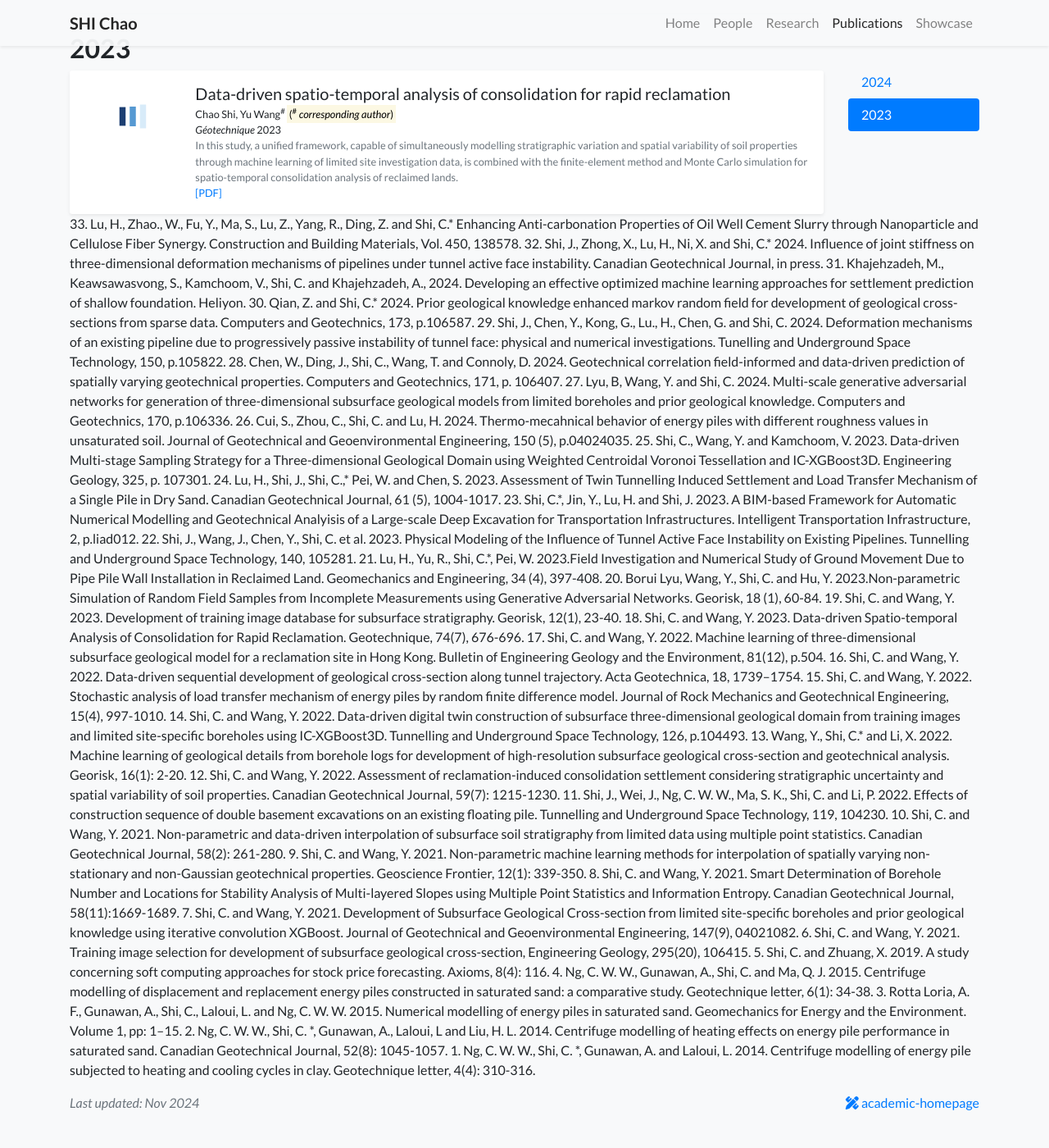
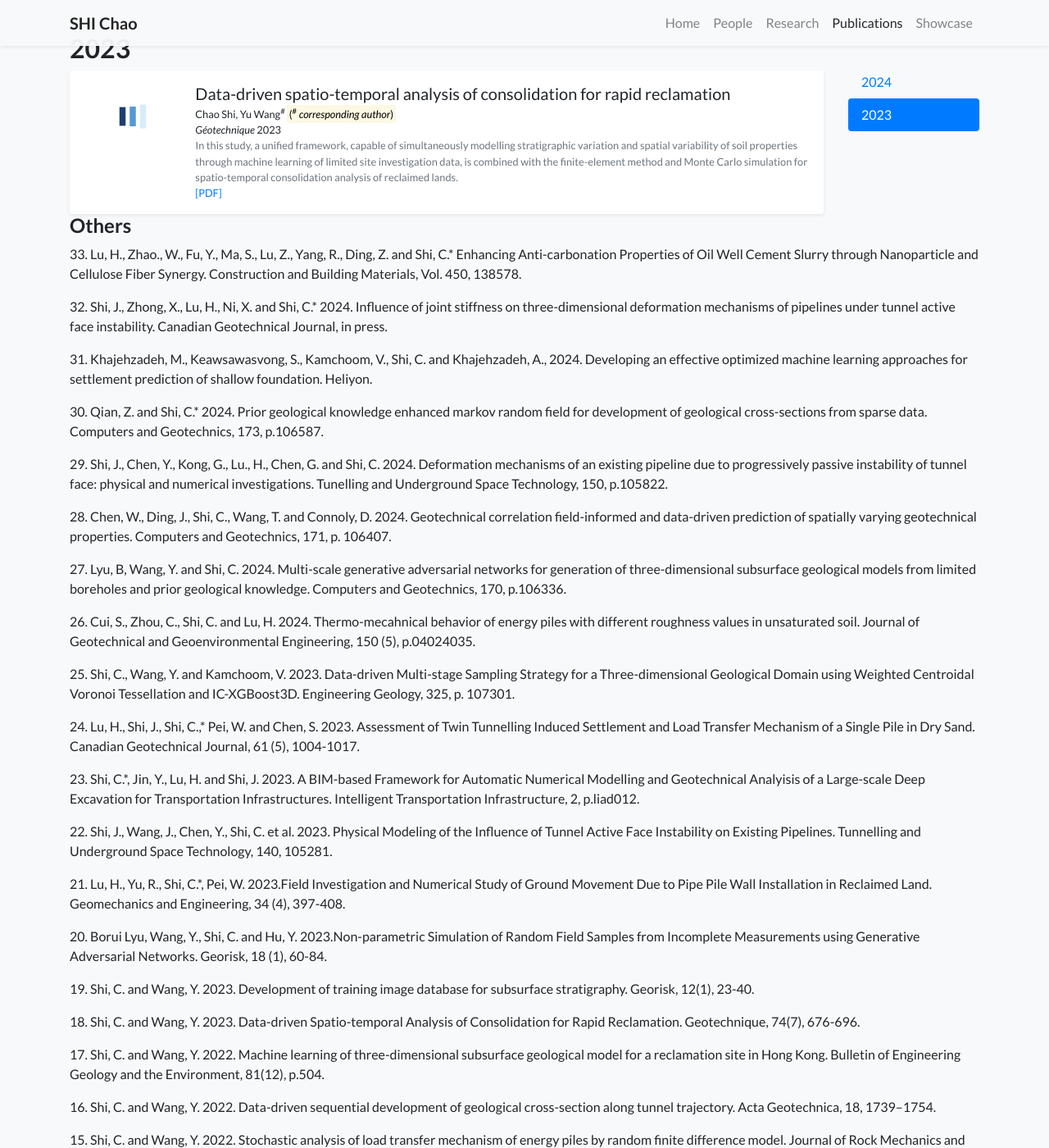
Before and after one commit to ShiChaoGeo/ShiChaoGeo.github.io, a Jekyll site: the page built from publications.html, in a window 1280 px wide and 1400 px high, scrolled down 534 px. Shown: the whole window at 82% size. Built offline with Jekyll 4.4.1, drawn with Linux system fonts in a browser that asks for light colours; nearby versions of some CDN libraries; a style sheet for code colours, icons or effects is not loaded; before the commit the page ends 1907 px from its top, so only the background shows below that; some of the changed text lies outside the part shown.

Commit message:
Update publications.html

```diff
--- a/publications.html
+++ b/publications.html
@@ -31,37 +31,38 @@ body_attr: >-
 
 </div>
 
+<h4> Others </h4>
 
-33. Lu, H., Zhao., W., Fu, Y., Ma, S., Lu, Z., Yang, R., Ding, Z. and Shi, C.* Enhancing Anti-carbonation Properties of Oil Well Cement Slurry through Nanoparticle and Cellulose Fiber Synergy. Construction and Building Materials, Vol. 450, 138578.
-32. Shi, J., Zhong, X., Lu, H., Ni, X. and Shi, C.* 2024. Influence of joint stiffness on three-dimensional deformation mechanisms of pipelines under tunnel active face instability. Canadian Geotechnical Journal, in press.
-31. Khajehzadeh, M., Keawsawasvong, S., Kamchoom, V., Shi, C. and Khajehzadeh, A., 2024. Developing an effective optimized machine learning approaches for settlement prediction of shallow foundation. Heliyon.
-30. Qian, Z. and Shi, C.* 2024. Prior geological knowledge enhanced markov random field for development of geological cross-sections from sparse data. Computers and Geotechnics, 173, p.106587.
-29. Shi, J., Chen, Y., Kong, G., Lu., H., Chen, G. and Shi, C. 2024. Deformation mechanisms of an existing pipeline due to progressively passive instability of tunnel face: physical and numerical investigations. Tunelling and Underground Space Technology, 150, p.105822.
-28. Chen, W., Ding, J., Shi, C., Wang, T. and Connoly, D. 2024. Geotechnical correlation field-informed and data-driven prediction of spatially varying geotechnical properties. Computers and Geotechnics, 171, p. 106407.
-27.	Lyu, B, Wang, Y. and Shi, C. 2024. Multi-scale generative adversarial networks for generation of three-dimensional subsurface geological models from limited boreholes and prior geological knowledge. Computers and Geotechnics, 170, p.106336.
-26.	Cui, S., Zhou, C., Shi, C. and Lu, H. 2024. Thermo-mecahnical behavior of energy piles with different roughness values in unsaturated soil. Journal of Geotechnical and Geoenvironmental Engineering, 150 (5), p.04024035.
-25.	Shi, C., Wang, Y. and Kamchoom, V. 2023. Data-driven Multi-stage Sampling Strategy for a Three-dimensional Geological Domain using Weighted Centroidal Voronoi Tessellation and IC-XGBoost3D. Engineering Geology, 325, p. 107301.
-24.	Lu, H., Shi, J., Shi, C.,* Pei, W. and Chen, S. 2023. Assessment of Twin Tunnelling Induced Settlement and Load Transfer Mechanism of a Single Pile in Dry Sand. Canadian Geotechnical Journal, 61 (5), 1004-1017.
-23.	Shi, C.*, Jin, Y., Lu, H. and Shi, J. 2023. A BIM-based Framework for Automatic Numerical Modelling and Geotechnical Analyisis of a Large-scale Deep Excavation for Transportation Infrastructures. Intelligent Transportation Infrastructure, 2, p.liad012.
-22.	Shi, J.,  Wang, J., Chen, Y., Shi, C. et al. 2023. Physical Modeling of the Influence of Tunnel Active Face Instability on Existing Pipelines. Tunnelling and Underground Space Technology, 140, 105281.
-21.	Lu, H., Yu, R., Shi, C.*, Pei, W. 2023.Field Investigation and Numerical Study of Ground Movement Due to Pipe Pile Wall Installation in Reclaimed Land. Geomechanics and Engineering, 34 (4), 397-408.
-20.	Borui Lyu, Wang, Y., Shi, C. and Hu, Y. 2023.Non-parametric Simulation of Random Field Samples from Incomplete Measurements using Generative Adversarial Networks. Georisk, 18 (1), 60-84.
-19.	Shi, C. and Wang, Y. 2023. Development of training image database for subsurface stratigraphy. Georisk, 12(1), 23-40.
-18.	Shi, C. and Wang, Y. 2023. Data-driven Spatio-temporal Analysis of Consolidation for Rapid Reclamation. Geotechnique, 74(7), 676-696.
-17.	Shi, C. and Wang, Y. 2022. Machine learning of three-dimensional subsurface geological model for a reclamation site in Hong Kong. Bulletin of Engineering Geology and the Environment, 81(12), p.504.
-16.	Shi, C. and Wang, Y. 2022. Data-driven sequential development of geological cross-section along tunnel trajectory. Acta Geotechnica, 18, 1739–1754.
-15.	Shi, C. and Wang, Y. 2022. Stochastic analysis of load transfer mechanism of energy piles by random finite difference model. Journal of Rock Mechanics and Geotechnical Engineering, 15(4), 997-1010.
-14.	Shi, C. and Wang, Y. 2022. Data-driven digital twin construction of subsurface three-dimensional geological domain from training images and limited site-specific boreholes using IC-XGBoost3D. Tunnelling and Underground Space Technology, 126, p.104493.
-13.	Wang, Y., Shi, C.* and Li, X. 2022. Machine learning of geological details from borehole logs for development of high-resolution subsurface geological cross-section and geotechnical analysis. Georisk, 16(1): 2-20.
-12.	Shi, C. and Wang, Y. 2022. Assessment of reclamation-induced consolidation settlement considering stratigraphic uncertainty and spatial variability of soil properties. Canadian Geotechnical Journal, 59(7): 1215-1230.
-11.	Shi, J., Wei, J., Ng, C. W. W., Ma, S. K., Shi, C. and Li, P. 2022. Effects of construction sequence of double basement excavations on an existing floating pile. Tunnelling and Underground Space Technology, 119, 104230.
-10.	Shi, C. and Wang, Y. 2021. Non-parametric and data-driven interpolation of subsurface soil stratigraphy from limited data using multiple point statistics. Canadian Geotechnical Journal, 58(2): 261-280.
-9.	Shi, C. and Wang, Y. 2021. Non-parametric machine learning methods for interpolation of spatially varying non-stationary and non-Gaussian geotechnical properties. Geoscience Frontier, 12(1): 339-350.
-8. 	Shi, C. and Wang, Y. 2021. Smart Determination of Borehole Number and Locations for Stability Analysis of Multi-layered Slopes using Multiple Point Statistics and Information Entropy. Canadian Geotechnical Journal, 58(11):1669-1689.
-7.	Shi, C. and Wang, Y. 2021. Development of Subsurface Geological Cross-section from limited site-specific boreholes and prior geological knowledge using iterative convolution XGBoost. Journal of Geotechnical and Geoenvironmental Engineering, 147(9), 04021082.
-6.	Shi, C. and Wang, Y. 2021. Training image selection for development of subsurface geological cross-section, Engineering Geology, 295(20), 106415.
-5.	Shi, C. and Zhuang, X. 2019. A study concerning soft computing approaches for stock price forecasting. Axioms, 8(4): 116.
-4.	Ng, C. W. W., Gunawan, A., Shi, C. and Ma, Q. J. 2015. Centrifuge modelling of displacement and replacement energy piles constructed in saturated sand: a comparative study.  Geotechnique letter, 6(1): 34-38.
-3.	Rotta Loria, A. F., Gunawan, A., Shi, C., Laloui, L. and Ng, C. W. W. 2015. Numerical modelling of energy piles in saturated sand. Geomechanics for Energy and the Environment. Volume 1, pp: 1–15.
-2.	Ng, C. W. W., Shi, C. *, Gunawan, A., Laloui, L and Liu, H. L. 2014. Centrifuge modelling of heating effects on energy pile performance in saturated sand. Canadian Geotechnical Journal, 52(8): 1045-1057.
-1.	Ng, C. W. W., Shi, C. *, Gunawan, A. and Laloui, L. 2014. Centrifuge modelling of energy pile subjected to heating and cooling cycles in clay. Geotechnique letter, 4(4): 310-316.
+<p>33. Lu, H., Zhao., W., Fu, Y., Ma, S., Lu, Z., Yang, R., Ding, Z. and Shi, C.* Enhancing Anti-carbonation Properties of Oil Well Cement Slurry through Nanoparticle and Cellulose Fiber Synergy. Construction and Building Materials, Vol. 450, 138578.</p>
+<p>32. Shi, J., Zhong, X., Lu, H., Ni, X. and Shi, C.* 2024. Influence of joint stiffness on three-dimensional deformation mechanisms of pipelines under tunnel active face instability. Canadian Geotechnical Journal, in press.</p>
+<p>31. Khajehzadeh, M., Keawsawasvong, S., Kamchoom, V., Shi, C. and Khajehzadeh, A., 2024. Developing an effective optimized machine learning approaches for settlement prediction of shallow foundation. Heliyon. </p>
+<p>30. Qian, Z. and Shi, C.* 2024. Prior geological knowledge enhanced markov random field for development of geological cross-sections from sparse data. Computers and Geotechnics, 173, p.106587.</p>
+<p>29. Shi, J., Chen, Y., Kong, G., Lu., H., Chen, G. and Shi, C. 2024. Deformation mechanisms of an existing pipeline due to progressively passive instability of tunnel face: physical and numerical investigations. Tunelling and Underground Space Technology, 150, p.105822.</p>
+<p>28. Chen, W., Ding, J., Shi, C., Wang, T. and Connoly, D. 2024. Geotechnical correlation field-informed and data-driven prediction of spatially varying geotechnical properties. Computers and Geotechnics, 171, p. 106407.</p>
+<p>27. Lyu, B, Wang, Y. and Shi, C. 2024. Multi-scale generative adversarial networks for generation of three-dimensional subsurface geological models from limited boreholes and prior geological knowledge. Computers and Geotechnics, 170, p.106336. </p>
+<p>26. Cui, S., Zhou, C., Shi, C. and Lu, H. 2024. Thermo-mecahnical behavior of energy piles with different roughness values in unsaturated soil. Journal of Geotechnical and Geoenvironmental Engineering, 150 (5), p.04024035.</p>
+<p>25. Shi, C., Wang, Y. and Kamchoom, V. 2023. Data-driven Multi-stage Sampling Strategy for a Three-dimensional Geological Domain using Weighted Centroidal Voronoi Tessellation and IC-XGBoost3D. Engineering Geology, 325, p. 107301.</p>
+<p>24. Lu, H., Shi, J., Shi, C.,* Pei, W. and Chen, S. 2023. Assessment of Twin Tunnelling Induced Settlement and Load Transfer Mechanism of a Single Pile in Dry Sand. Canadian Geotechnical Journal, 61 (5), 1004-1017. </p>
+<p>23. Shi, C.*, Jin, Y., Lu, H. and Shi, J. 2023. A BIM-based Framework for Automatic Numerical Modelling and Geotechnical Analyisis of a Large-scale Deep Excavation for Transportation Infrastructures. Intelligent Transportation Infrastructure, 2, p.liad012. 	</p>
+<p>22. Shi, J.,  Wang, J., Chen, Y., Shi, C. et al. 2023. Physical Modeling of the Influence of Tunnel Active Face Instability on Existing Pipelines. Tunnelling and Underground Space Technology, 140, 105281.</p>
+<p>21. Lu, H., Yu, R., Shi, C.*, Pei, W. 2023.Field Investigation and Numerical Study of Ground Movement Due to Pipe Pile Wall Installation in Reclaimed Land. Geomechanics and Engineering, 34 (4), 397-408.</p>
+<p>20. Borui Lyu, Wang, Y., Shi, C. and Hu, Y. 2023.Non-parametric Simulation of Random Field Samples from Incomplete Measurements using Generative Adversarial Networks. Georisk, 18 (1), 60-84.</p>
+<p>19. Shi, C. and Wang, Y. 2023. Development of training image database for subsurface stratigraphy. Georisk, 12(1), 23-40.</p>
+<p>18. Shi, C. and Wang, Y. 2023. Data-driven Spatio-temporal Analysis of Consolidation for Rapid Reclamation. Geotechnique, 74(7), 676-696.</p>
+<p>17. Shi, C. and Wang, Y. 2022. Machine learning of three-dimensional subsurface geological model for a reclamation site in Hong Kong. Bulletin of Engineering Geology and the Environment, 81(12), p.504.</p>
+<p>16. Shi, C. and Wang, Y. 2022. Data-driven sequential development of geological cross-section along tunnel trajectory. Acta Geotechnica, 18, 1739–1754.</p>
+<p>15. Shi, C. and Wang, Y. 2022. Stochastic analysis of load transfer mechanism of energy piles by random finite difference model. Journal of Rock Mechanics and Geotechnical Engineering, 15(4), 997-1010.</p>
+<p>14. Shi, C. and Wang, Y. 2022. Data-driven digital twin construction of subsurface three-dimensional geological domain from training images and limited site-specific boreholes using IC-XGBoost3D. Tunnelling and Underground Space Technology, 126, p.104493.</p>
+<p>13. Wang, Y., Shi, C.* and Li, X. 2022. Machine learning of geological details from borehole logs for development of high-resolution subsurface geological cross-section and geotechnical analysis. Georisk, 16(1): 2-20.</p>
+<p>12. Shi, C. and Wang, Y. 2022. Assessment of reclamation-induced consolidation settlement considering stratigraphic uncertainty and spatial variability of soil properties. Canadian Geotechnical Journal, 59(7): 1215-1230.</p>
+<p>11. Shi, J., Wei, J., Ng, C. W. W., Ma, S. K., Shi, C. and Li, P. 2022. Effects of construction sequence of double basement excavations on an existing floating pile. Tunnelling and Underground Space Technology, 119, 104230.</p>
+<p>10. Shi, C. and Wang, Y. 2021. Non-parametric and data-driven interpolation of subsurface soil stratigraphy from limited data using multiple point statistics. Canadian Geotechnical Journal, 58(2): 261-280.</p>
+<p>9.	Shi, C. and Wang, Y. 2021. Non-parametric machine learning methods for interpolation of spatially varying non-stationary and non-Gaussian geotechnical properties. Geoscience Frontier, 12(1): 339-350.</p>
+<p>8. Shi, C. and Wang, Y. 2021. Smart Determination of Borehole Number and Locations for Stability Analysis of Multi-layered Slopes using Multiple Point Statistics and Information Entropy. Canadian Geotechnical Journal, 58(11):1669-1689.</p>
+<p>7.	Shi, C. and Wang, Y. 2021. Development of Subsurface Geological Cross-section from limited site-specific boreholes and prior geological knowledge using iterative convolution XGBoost. Journal of Geotechnical and Geoenvironmental Engineering, 147(9), 04021082.</p>
+<p>6.	Shi, C. and Wang, Y. 2021. Training image selection for development of subsurface geological cross-section, Engineering Geology, 295(20), 106415.</p>
+<p>5.	Shi, C. and Zhuang, X. 2019. A study concerning soft computing approaches for stock price forecasting. Axioms, 8(4): 116.</p>
+<p>4.	Ng, C. W. W., Gunawan, A., Shi, C. and Ma, Q. J. 2015. Centrifuge modelling of displacement and replacement energy piles constructed in saturated sand: a comparative study.  Geotechnique letter, 6(1): 34-38.</p>
+<p>3.	Rotta Loria, A. F., Gunawan, A., Shi, C., Laloui, L. and Ng, C. W. W. 2015. Numerical modelling of energy piles in saturated sand. Geomechanics for Energy and the Environment. Volume 1, pp: 1–15.</p>
+<p>2.	Ng, C. W. W., Shi, C. *, Gunawan, A., Laloui, L and Liu, H. L. 2014. Centrifuge modelling of heating effects on energy pile performance in saturated sand. Canadian Geotechnical Journal, 52(8): 1045-1057.</p>
+<p>1.	Ng, C. W. W., Shi, C. *, Gunawan, A. and Laloui, L. 2014. Centrifuge modelling of energy pile subjected to heating and cooling cycles in clay. Geotechnique letter, 4(4): 310-316.</p>
```
